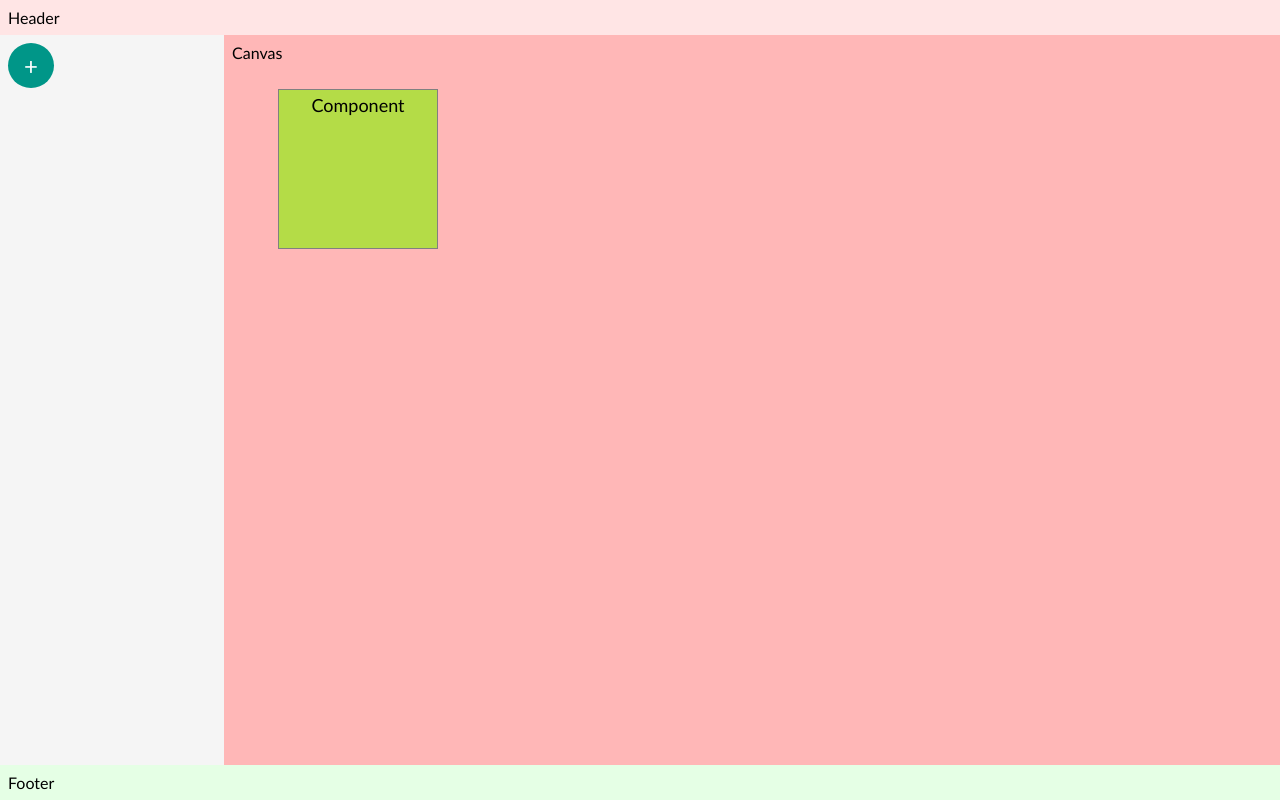
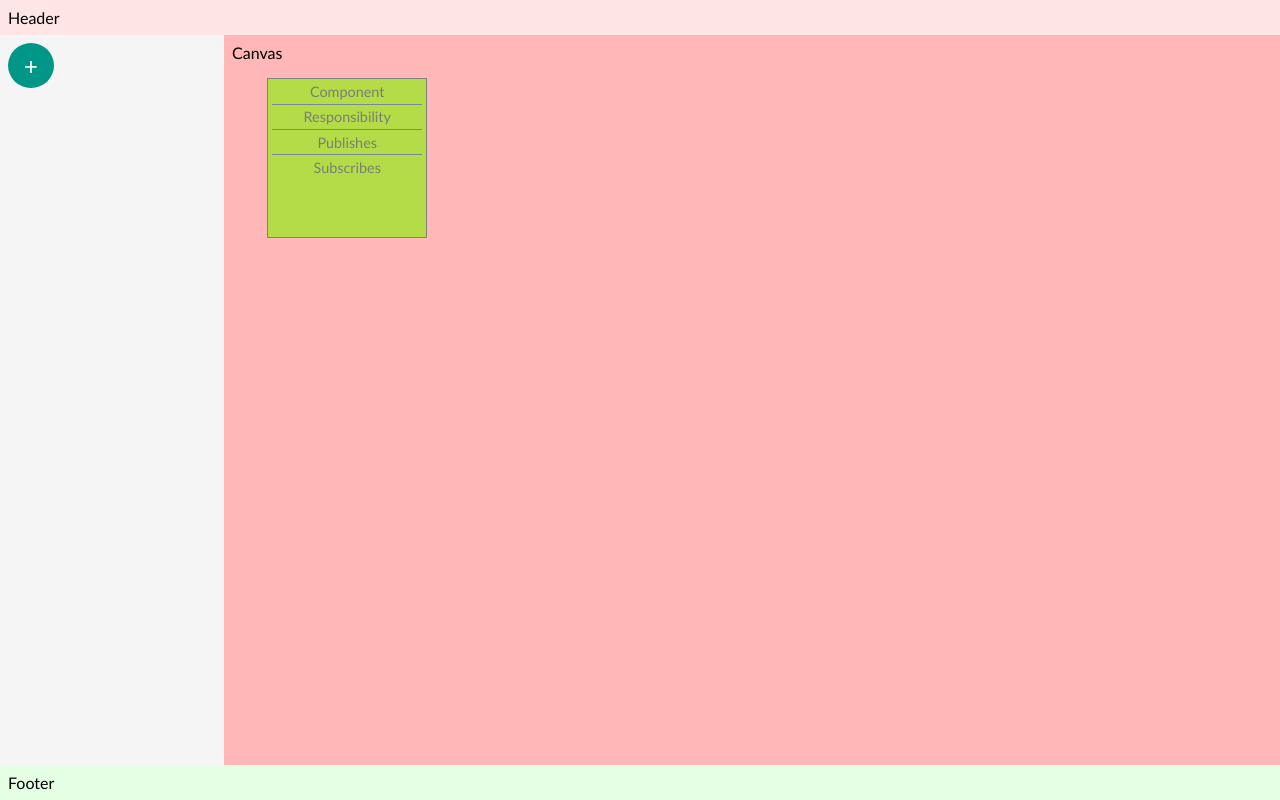
Before and after one commit to stevebrownlee/event-broker, a plain HTML site: page index.html in a window 1280 px wide. Drawn offline with Linux system fonts and the light colour scheme.

Commit message:
Now with sections for each type of info

```diff
--- a/scripts/component.js
+++ b/scripts/component.js
@@ -4,12 +4,51 @@ let count = 1
 const canvas = document.querySelector('.canvas')
 
 export const makeComponent = () => {
+
+    const header = document.createElement("header")
+    header.className = "component__header"
+    header.textContent = "Component"
+    header.contentEditable = true
+    header.addEventListener("click", function (e) {
+        e.target.textContent = ""
+        e.target.classList.add("edited")
+    })
+    header.addEventListener("keypress", function (e) {
+        console.log(e.keyCode)
+        e.target.classList.add("edited")
+        if (e.keyCode === 13) {
+            e.stopPropagation()
+            e.preventDefault()
+            e.returnValue = false
+            return false
+        }
+    })
+
+    const description = document.createElement("div")
+    description.className = "component__description"
+    description.textContent = "Responsibility"
+    description.contentEditable = true
+
+    const publish = document.createElement("div")
+    publish.className = "component__publish"
+    publish.textContent = "Publishes"
+    publish.contentEditable = true
+
+    const subscribe = document.createElement("div")
+    subscribe.className = "component__subscribe"
+    subscribe.textContent = "Subscribes"
+    subscribe.contentEditable = true
+
     const card = document.createElement("section")
-
-    card.textContent = "Component"
     card.classList = `component component--high`
     card.draggable = true
     card.id = `component--1`
+    card.addEventListener("click", e => e.target.focus())
+
+    card.appendChild(header)
+    card.appendChild(description)
+    card.appendChild(publish)
+    card.appendChild(subscribe)
 
     canvas.appendChild(card)
     count++
--- a/scripts/drag.js
+++ b/scripts/drag.js
@@ -1,33 +1,36 @@
+const canvas = document.querySelector('.canvas')
+
 export const drag = (elmnt) => {
-    var pos1 = 0, pos2 = 0, pos3 = 0, pos4 = 0;
+    var pos1 = 0, pos2 = 0, pos3 = 0, pos4 = 0
 
     if (document.getElementById(elmnt.id + "header")) {
         // if present, the header is where you move the DIV from:
-        document.getElementById(elmnt.id + "header").onmousedown = dragMouseDown;
+        document.getElementById(elmnt.id + "header").onmousedown = dragMouseDown
     } else {
         // otherwise, move the DIV from anywhere inside the DIV:
-        elmnt.onmousedown = dragMouseDown;
+        elmnt.onmousedown = dragMouseDown
     }
 
     function dragMouseDown(e) {
-        e = e || window.event;
-        e.preventDefault();
+        e = e || window.event
+        e.preventDefault()
         // get the mouse cursor position at startup:
-        pos3 = e.clientX;
-        pos4 = e.clientY;
-        document.onmouseup = closeDragElement;
+        pos3 = e.clientX
+        pos4 = e.clientY
+        document.onmouseup = closeDragElement
         // call a function whenever the cursor moves:
-        document.onmousemove = elementDrag;
+        document.onmousemove = elementDrag
+
     }
 
     function elementDrag(e) {
-        e = e || window.event;
-        e.preventDefault();
+        e = e || window.event
+        e.preventDefault()
 
-        pos1 = pos3 - e.clientX;
-        pos2 = pos4 - e.clientY;
-        pos3 = e.clientX;
-        pos4 = e.clientY;
+        pos1 = pos3 - e.clientX
+        pos2 = pos4 - e.clientY
+        pos3 = e.clientX
+        pos4 = e.clientY
 
 
         console.log(elmnt.offsetLeft + elmnt.offsetWidth, elmnt.parentNode.offsetWidth)
@@ -49,7 +52,7 @@ export const drag = (elmnt) => {
 
 
         if (elmnt.offsetLeft >= 20 && currentLeft <= parentWidth) {
-            elmnt.style.left = (elmnt.offsetLeft - pos1) + "px";
+            elmnt.style.left = (elmnt.offsetLeft - pos1) + "px"
         } else {
             if (elmnt.offsetLeft <= 20) {
                 elmnt.style.left = "20px"
@@ -63,7 +66,10 @@ export const drag = (elmnt) => {
     }
 
     function closeDragElement (e) {
-        document.onmouseup = null;
-        document.onmousemove = null;
+        console.log("closeDragElement")
+        document.onmouseup = null
+        document.onmousemove = null
+        canvas.focus()
+        canvas.blur()
     }
 }
--- a/styles/component.css
+++ b/styles/component.css
@@ -4,13 +4,14 @@
     border: 1px double gray;
     padding: 0.25rem;
     min-height: 10rem;
-    font-size: large;
+    font-size: 0.9rem;
     margin-bottom: 1vh;
     width: 10rem;
     position: absolute;
     top: 3em;
     left: 3em;
     text-align: center;
+    color: rgb(121, 126, 120);
 }
 
 .component--high {
@@ -26,3 +27,26 @@
     background: #F08080;
 
 }
+
+.component__header {
+    padding: 0 0 0.25em 0;
+    border-bottom: 1px solid lightslategray;
+}
+
+.component__description {
+    padding: 0.25em 0 0.25em 0;
+    border-bottom: 1px solid lightslategray;
+}
+
+.component__publish {
+    padding: 0.25em;
+    border-bottom: 1px solid lightslategray;
+}
+
+.component__subscribe {
+    padding: 0.25em;
+}
+
+.edited {
+    color: darkslategray;
+}
```
